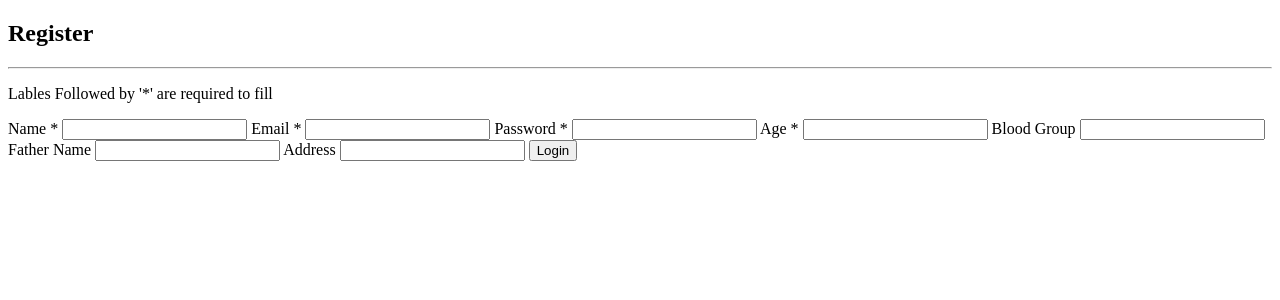
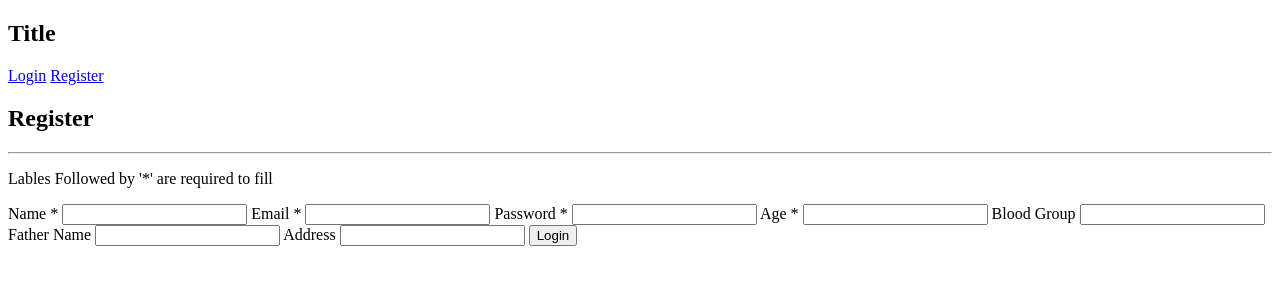
Before and after one commit to frost-head/Hospital_Mangment_system, a Flask app: page /patientRegister in a window 1280 px wide. Shown: the top 300 px of the page. Run offline with Flask 2, Linux system fonts and the light colour scheme; some libraries are stand-ins or nearby versions.

Commit message:
Added Navbar to the project

```diff
--- a/src/main.py
+++ b/src/main.py
@@ -52,7 +52,8 @@ def patientRegister():
 
         uid = fetchone(mysql, "select pid from patient where email = '{}'".format(email))
         if uid:
-            session['user'] = uid
+            session['user'] = uid['pid']
+            print(uid)
         return redirect('/')
 
     return render_template('Register.html')
--- a/src/templates/Base.html
+++ b/src/templates/Base.html
@@ -8,7 +8,7 @@
 </head>
 
 <body>
-    {% block body %} {% endblock %}
+    {% include '/includes/navbar.html' %} {% block body %} {% endblock %}
 </body>
 
 </html>
--- /dev/null
+++ b/src/templates/includes/navbar.html
@@ -0,0 +1,16 @@
+<nav>
+    <h1>
+        Title
+    </h1>
+    {% if 'user' in session %}
+    <div class="navlinks">
+        <a href="#">Dashboard</a>
+        <a href="/logout">Logout</a>
+    </div>
+    {% else %}
+    <div class="navlinks">
+        <a href="/patientLogin">Login</a>
+        <a href="/patientRegister">Register</a>
+    </div>
+    {% endif %}
+</nav>
```
